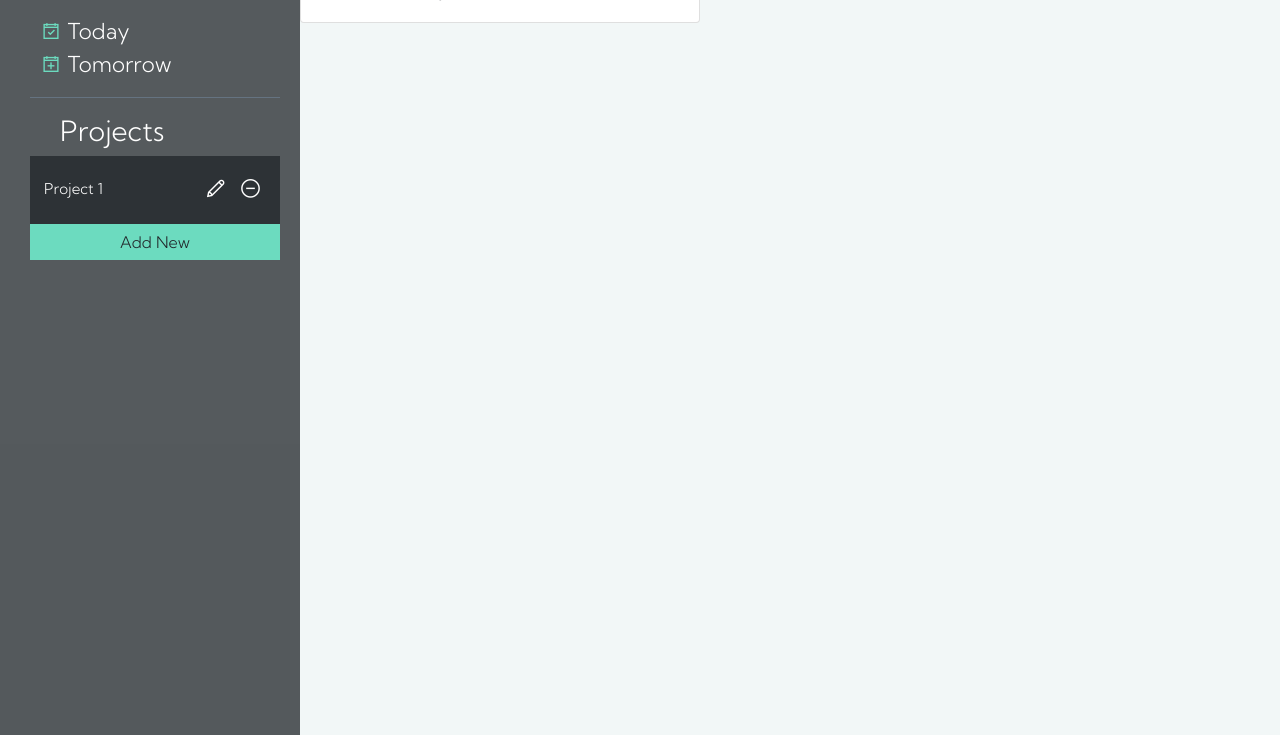
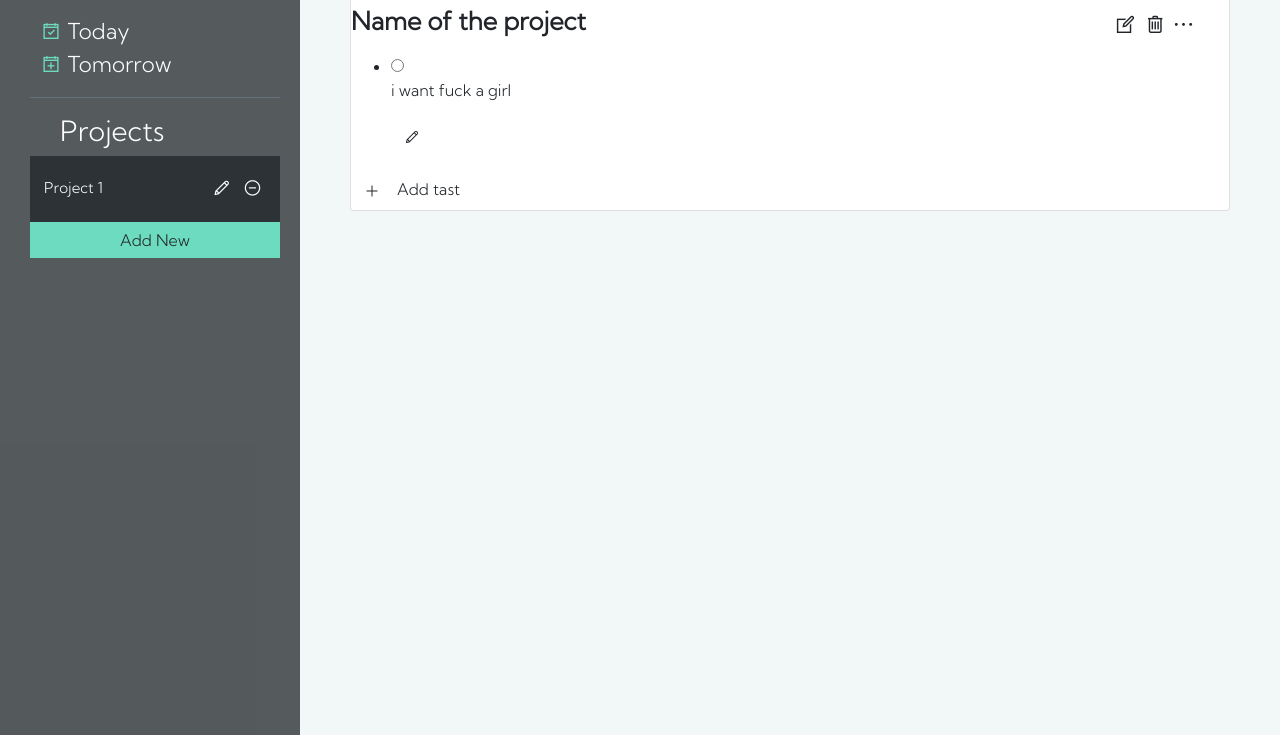
Before and after one commit to ailrezashafaee/todo, a plain HTML site: page index.html in a window 1280 px wide. Shown: the part 65-800 px from the top of the page. Drawn offline with nearby package versions, Linux system fonts and the light colour scheme.

Commit message:
side bar fixed and working great ..simple task template made and buttons size fixed

```diff
--- a/app.js
+++ b/app.js
@@ -1,6 +1,19 @@
 // know we want to do this fucking java script stuff know
 $(function(){
-
+    //header handeling :
+    //toggle button :
+    let toggleHandelerSideBar = "off";
+    $("#btn-bar").on("click", function()
+    {
+        if(toggleHandelerSideBar === "off")
+        {
+            $("#aside").css("margin-left" , "-300px");
+            toggleHandelerSideBar = "on";
+        }else{
+            $("#aside").css("margin-left", "0px");
+            toggleHandelerSideBar = "off";
+        }
+    });
     //project handeling :
     let numberOfProjects = 1;
     $("#add-new-proj").on("click",function(){
--- a/index.html
+++ b/index.html
@@ -8,6 +8,7 @@
         <link rel="stylesheet" href="https://maxst.icons8.com/vue-static/landings/line-awesome/font-awesome-line-awesome/css/all.min.css">
         <link rel="stylesheet" href="https://maxst.icons8.com/vue-static/landings/line-awesome/line-awesome/1.3.0/css/line-awesome.min.css">
         <link href="https://fonts.googleapis.com/css2?family=Kumbh+Sans:wght@300&family=Lobster&display=swap" rel="stylesheet">
+        <link href="https://fonts.googleapis.com/css2?family=Kumbh+Sans:wght@300&display=swap" rel="stylesheet">
     </head>
     <body>
         <header id="header">
@@ -23,6 +24,7 @@
                 </div>
             </nav>
         </header>
+        <div id="mainplace">
             <aside id="aside">
                 <div id="todays">
                     <div id="wierd">
@@ -35,7 +37,6 @@
                             <a>Tomorrow</a>
                         </div>
                         <hr>
-                </div>
                         <div id="projects">
                             <h3>Projects</h3>
                             <ul class="list-group" id="proj-list">
@@ -57,16 +58,60 @@
                             </div>
                         </div>
                     </div>
+
+                </div>
             </aside>
             <main id="main">
                 <div class="card" id="proj-root">
+                    <div id="proj-title">
                         <h2>Name of the project</h2>
-                <p>hello world this is a new think</p>
+                        <div id="proj-btn-title">
+                            <button class="btn" id="edit-proj-title"><i class="las la-edit"></i></button>
+                            <button class="btn" id="delete-proj-title"><i class="las la-trash-alt"></i></button>
+                            <button class="btn" id="more-proj-title"><i class="las la-ellipsis-h"></i></button>
+                        </div>
+                        <!--this will be the place for more ... -->
+                    </div>
+                    <div id="task-projs">
+                        <div id="tasks">
+                            <ul>
+                                <!--template for a task : -->
+                                <li>
+                                    <div id="task">
+                                        <div id="task-inf">
+                                            <input type="radio" id="tast-radio">
+                                            <p id="task-name">i want fuck a girl</p>
+                                        </div>
+                                        <div id="task-btn">
+                                            <button class="btn" id="edit-task"><i class="las la-pen"></i></button>
+                                            <!--scadule again and the sticky note button will be here-->
+                                        </div>
+                                    </div>
+                                </li>
+                            </ul>
+                        </div>
+                        <div id="add-tast">
+                            <div id="add-tast">
+                                <div class="disable" id="new-task">
+                                    <input type="text" id="new-task-input">
+                                    <div id="add-tast-btns">
+                                        <button class="btn"><i class="las la-project-diagram">Project</i></button><!--this will be on left side only-->
+                                        <button class="btn"><i class="las la-calendar-day"></i></button>
+                                        <button class="btn"><i class="las la-thermometer-half"></i></button><!--my idea is use tempruture for this -->
+                                    </div>
+                                </div>
+                                <button id="add-tast" class="btn"><i class="las la-plus"></i></button>
+                                <lable for="add-tast">Add tast</lable>
+                            </div>
+                        </div>
+                    </div>
                 </div>
             </main>
-        <footer id="footer" >
+        </div>
 
-        </footer>
+        <!--<footer id="footer">
+        </footer>-->
+        <script src="https://ajax.googleapis.com/ajax/libs/jquery/2.1.1/jquery.min.js"></script>
         <script src="https://code.jquery.com/jquery-3.5.1.slim.min.js" integrity="sha384-DfXdz2htPH0lsSSs5nCTpuj/zy4C+OGpamoFVy38MVBnE+IbbVYUew+OrCXaRkfj" crossorigin="anonymous"></script>
 <script src="https://cdn.jsdelivr.net/npm/popper.js@1.16.1/dist/umd/popper.min.js" integrity="sha384-9/reFTGAW83EW2RDu2S0VKaIzap3H66lZH81PoYlFhbGU+6BZp6G7niu735Sk7lN" crossorigin="anonymous"></script>
 <script src="https://stackpath.bootstrapcdn.com/bootstrap/4.5.2/js/bootstrap.min.js" integrity="sha384-B4gt1jrGC7Jh4AgTPSdUtOBvfO8shuf57BaghqFfPlYxofvL8/KUEfYiJOMMV+rV" crossorigin="anonymous"></script>
--- a/style.css
+++ b/style.css
@@ -18,6 +18,12 @@
     margin-bottom: 10px;
     padding:0px 10px;
 }
+#btn-bar a{
+    color: rgb(108, 219, 191);;
+}
+#btn-bar a:hover{
+    text-decoration: none;
+}
 #btn-bar:hover, #setting:hover{
     border-radius: 4px;
     background-color: rgba(255, 255, 255, 0.178);
@@ -34,13 +40,18 @@
     padding: 0px 10px;
     margin-bottom: 10px;
 }
+#mainplace{
+    position: fixed;
+    display: flex;
+    margin-top: 50px;
+    width: 100%;
+}
 #aside{
+    transition: margin-left 0.5s;
     width: 300px;
-    position: fixed;
     z-index: 0;
     background-color: rgba(45, 50, 54, 0.801);
     height: 100vh;
-
 }
 body{
     background: rgba(231, 240, 240, 0.514);
@@ -48,11 +59,10 @@ body{
     background-size: cover;
 }
 #todays{
-
     color: white;
-    position: absolute;
-    margin-top: 80px;
+    margin-top: 30px;
     font-size: 22px;
+    margin-right: 20px;
     font-family: 'Kumbh Sans', sans-serif;
 }
 #today,#tomorrow{
@@ -76,7 +86,6 @@ hr{
     background-color: slategray;
 }
 #projects{
-    margin-left: 30px;
     text-align: left;
 }
 #projects h3{
@@ -94,7 +103,6 @@ hr{
     transition: 0.5;
 }
 #proj-list{
-    position: relative;
     list-style: none;
     max-height: 300px;
     overflow-y: scroll;
@@ -112,7 +120,7 @@ hr{
     border: none;
 }
 #icons-proj-btn  i{
-    font-size: 23px;
+    font-size: 19px;
 }
 #temp-proj{
     padding: 4px ;
@@ -152,9 +160,33 @@ hr{
 }
 #main{
     height: 100vh;
-    width:auto;
+    position: relative;
+    width: 100%;
+    transition: margin-left .5s;
 }
 #proj-root{
-    margin-left: 300px;
-    width: 400px;
+    font-family: 'Kumbh Sans', sans-serif;
+    margin: 10px auto;
+    position: relative;
+    width: 880px;
 }
+#proj-root h2{
+    font-size:25px;
+    font-weight: bold;
+    padding : 10px 0px;
+    width: 300px;
+}
+#proj-title{
+    display: flex;
+    align-items: center;
+    justify-content: space-between;
+}
+#proj-btn-title{
+    padding: 3px;
+    margin-right: 30px;
+}
+#proj-btn-title button{
+    font-size: 23px;
+    padding: 0px;
+    font-weight: normal;
+}
```
Lines whose indentation alone changed are shown as unchanged.
